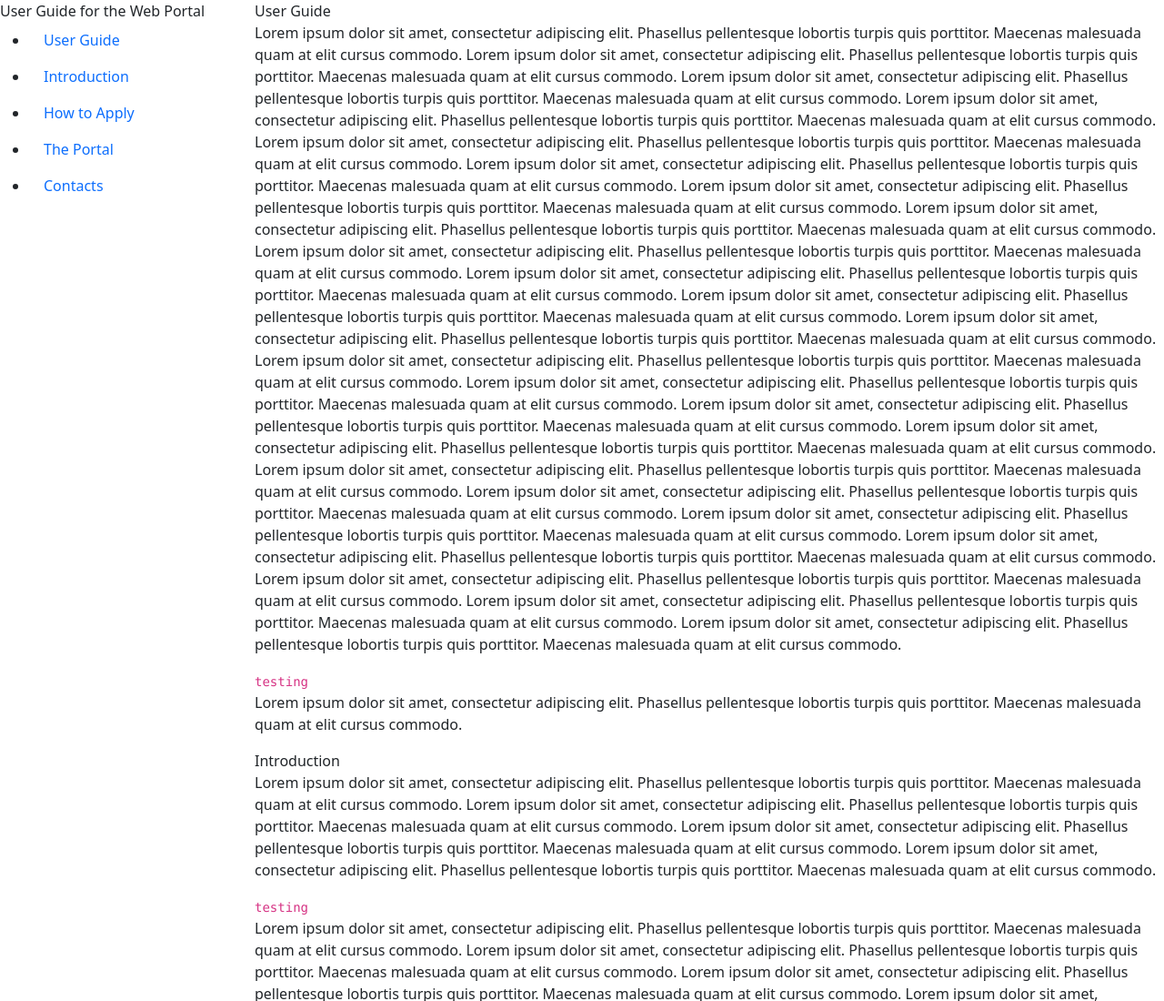
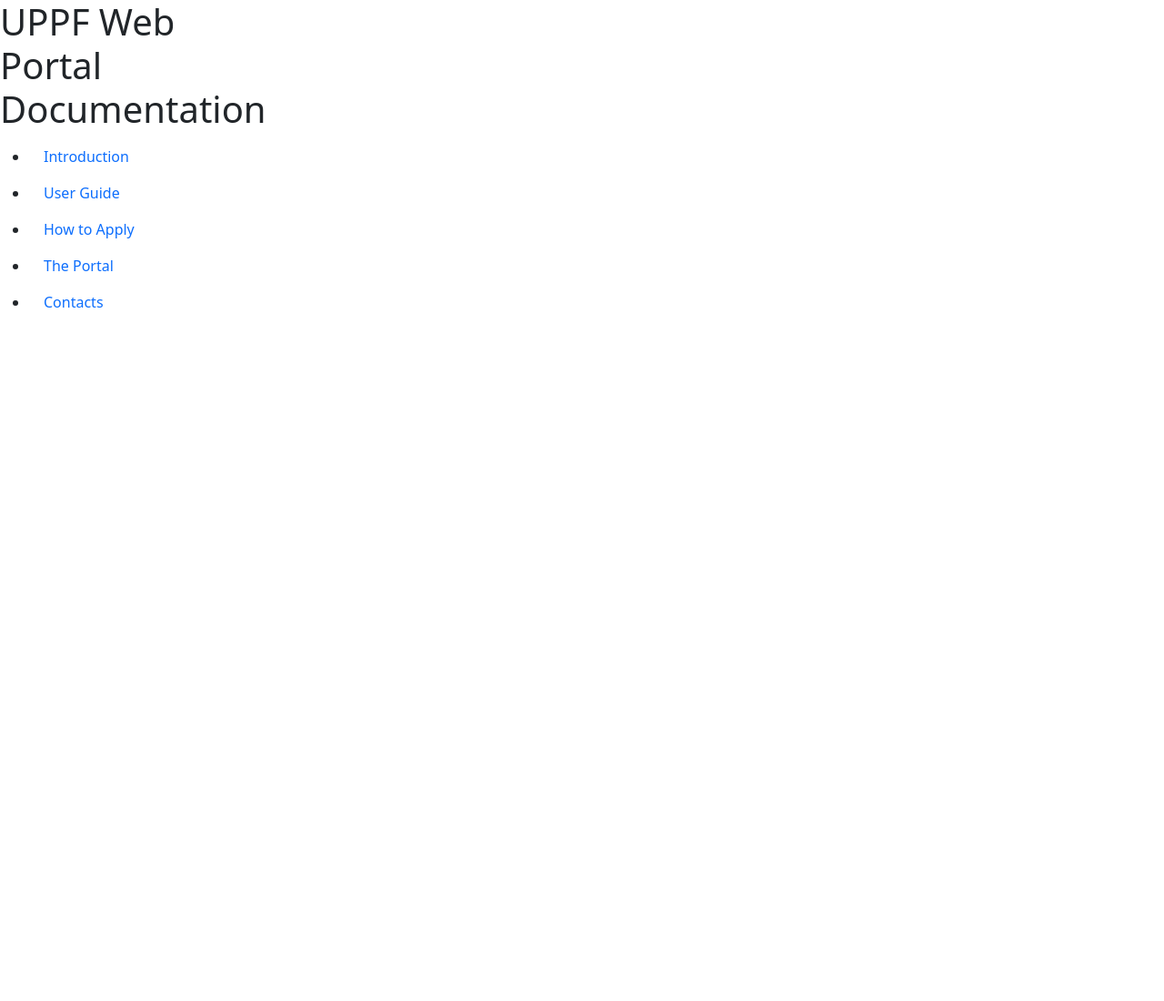
Before and after one commit to gbtan1991/Technical-Documentation, a plain HTML site: page index.html in a window 1280 px wide. Shown: the top 1100 px of the page at 91% size. After the commit the page ends 800 px from the top, so only its background shows below. Drawn offline with nearby package versions, Linux system fonts and the light colour scheme.

Commit message:
Done some changes to the index.html and stylesheet

```diff
--- a/index.html
+++ b/index.html
@@ -4,26 +4,45 @@
     <meta charset="UTF-8">
     <meta http-equiv="X-UA-Compatible" content="IE=edge">
     <meta name="viewport" content="width=device-width, initial-scale=1.0">
+    <link href="./styles.css" rel="stylesheet" type="text/css">
     <link href="https://cdn.jsdelivr.net/npm/bootstrap@5.0.2/dist/css/bootstrap.min.css" rel="stylesheet" integrity="sha384-EVSTQN3/azprG1Anm3QDgpJLIm9Nao0Yz1ztcQTwFspd3yD65VohhpuuCOmLASjC" crossorigin="anonymous">
-    <link href="./styles.css" rel="stylesheet" type="text/css">
     <script src="https://cdn.jsdelivr.net/npm/bootstrap@5.0.2/dist/js/bootstrap.bundle.min.js" integrity="sha384-MrcW6ZMFYlzcLA8Nl+NtUVF0sA7MsXsP1UyJoMp4YLEuNSfAP+JcXn/tWtIaxVXM" crossorigin="anonymous"></script>
-    <title>UPPF Technical Documentation Page</title>
+
+    <title>UPPF Web Portal Documentation</title>
 </head>
 <body>
-    <nav id="navbar" >
-        <header>User Guide for the Web Portal</header>
+    <nav id="navbar">
+
+        <header>
+            <h1>
+            UPPF Web Portal Documentation
+            </h1>
+
+
+        </header>
         <ul>
-          <li><a href="#User_Guide" class="nav-link">User Guide</a></li>
-          <li><a href="#Introduction" class="nav-link">Introduction</a></li>
-          <li><a href="#How_to_Apply" class="nav-link">How to Apply</a></li>
-          <li><a href="#The_Portal" class="nav-link">The Portal</a></li>
-          <li><a href="#Contacts" class="nav-link">Contacts</a></li>
+            <li><a href="#Introduction" class="nav-link">Introduction</a></li>
+            <li><a href="#User_Guide" class="nav-link">User Guide</a></li>
+            <li><a href="#How_to_Apply" class="nav-link">How to Apply</a></li>
+            <li><a href="#The_Portal" class="nav-link">The Portal</a></li>
+            <li><a href="#Contacts" class="nav-link">Contacts</a></li>
         </ul>
       </nav>
 
+<!--
 
+     <main id="main-doc">
 
-      <main id=main-doc>
+        <section class="main-section" id="Introduction">
+            <header>Introduction</header>
+             <p>
+              Lorem ipsum dolor sit amet, consectetur adipiscing elit. Phasellus pellentesque lobortis turpis quis porttitor. Maecenas malesuada quam at elit cursus commodo. Lorem ipsum dolor sit amet, consectetur adipiscing elit. Phasellus pellentesque lobortis turpis quis porttitor. Maecenas malesuada quam at elit cursus commodo. Lorem ipsum dolor sit amet, consectetur adipiscing elit. Phasellus pellentesque lobortis turpis quis porttitor. Maecenas malesuada quam at elit cursus commodo. Lorem ipsum dolor sit amet, consectetur adipiscing elit. Phasellus pellentesque lobortis turpis quis porttitor. Maecenas malesuada quam at elit cursus commodo.
+            </p>
+            <code>testing</code>
+             <p>
+              Lorem ipsum dolor sit amet, consectetur adipiscing elit. Phasellus pellentesque lobortis turpis quis porttitor. Maecenas malesuada quam at elit cursus commodo. Lorem ipsum dolor sit amet, consectetur adipiscing elit. Phasellus pellentesque lobortis turpis quis porttitor. Maecenas malesuada quam at elit cursus commodo. Lorem ipsum dolor sit amet, consectetur adipiscing elit. Phasellus pellentesque lobortis turpis quis porttitor. Maecenas malesuada quam at elit cursus commodo. Lorem ipsum dolor sit amet, consectetur adipiscing elit. Phasellus pellentesque lobortis turpis quis porttitor. Maecenas malesuada quam at elit cursus commodo.
+            </p>
+          </section>
 
         <section class="main-section" id="User_Guide">              <header>User Guide</header>
           <p>
@@ -36,16 +55,7 @@
 
 
         </section>
-        <section class="main-section" id="Introduction">
-          <header>Introduction</header>
-           <p>
-            Lorem ipsum dolor sit amet, consectetur adipiscing elit. Phasellus pellentesque lobortis turpis quis porttitor. Maecenas malesuada quam at elit cursus commodo. Lorem ipsum dolor sit amet, consectetur adipiscing elit. Phasellus pellentesque lobortis turpis quis porttitor. Maecenas malesuada quam at elit cursus commodo. Lorem ipsum dolor sit amet, consectetur adipiscing elit. Phasellus pellentesque lobortis turpis quis porttitor. Maecenas malesuada quam at elit cursus commodo. Lorem ipsum dolor sit amet, consectetur adipiscing elit. Phasellus pellentesque lobortis turpis quis porttitor. Maecenas malesuada quam at elit cursus commodo.
-          </p>
-          <code>testing</code>
-           <p>
-            Lorem ipsum dolor sit amet, consectetur adipiscing elit. Phasellus pellentesque lobortis turpis quis porttitor. Maecenas malesuada quam at elit cursus commodo. Lorem ipsum dolor sit amet, consectetur adipiscing elit. Phasellus pellentesque lobortis turpis quis porttitor. Maecenas malesuada quam at elit cursus commodo. Lorem ipsum dolor sit amet, consectetur adipiscing elit. Phasellus pellentesque lobortis turpis quis porttitor. Maecenas malesuada quam at elit cursus commodo. Lorem ipsum dolor sit amet, consectetur adipiscing elit. Phasellus pellentesque lobortis turpis quis porttitor. Maecenas malesuada quam at elit cursus commodo.
-          </p>
-        </section>
+
         <section class="main-section" id="How_to_Apply">
           <header>How to Apply</header>
            <p>
@@ -86,8 +96,7 @@
           </p>
         </section>
       </main>
-
-
+-->
 
 </body>
 </html>
```
